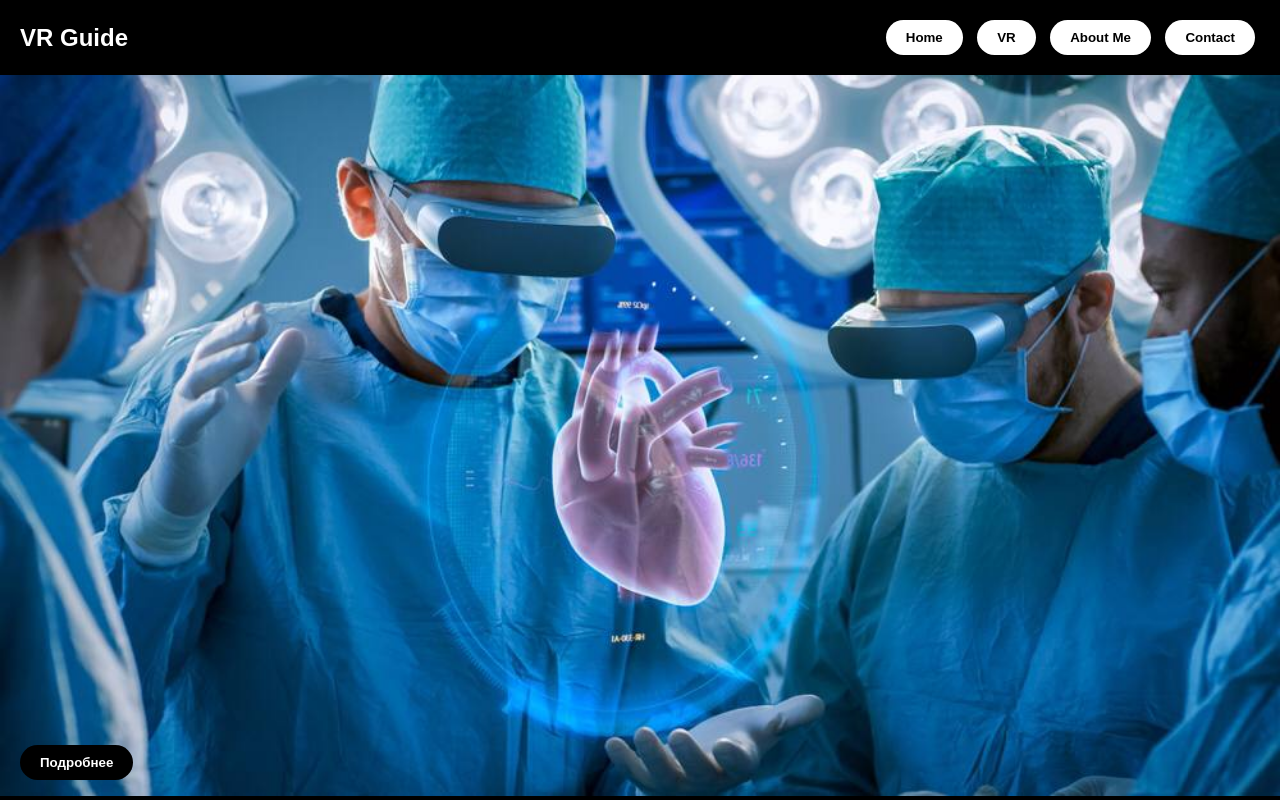
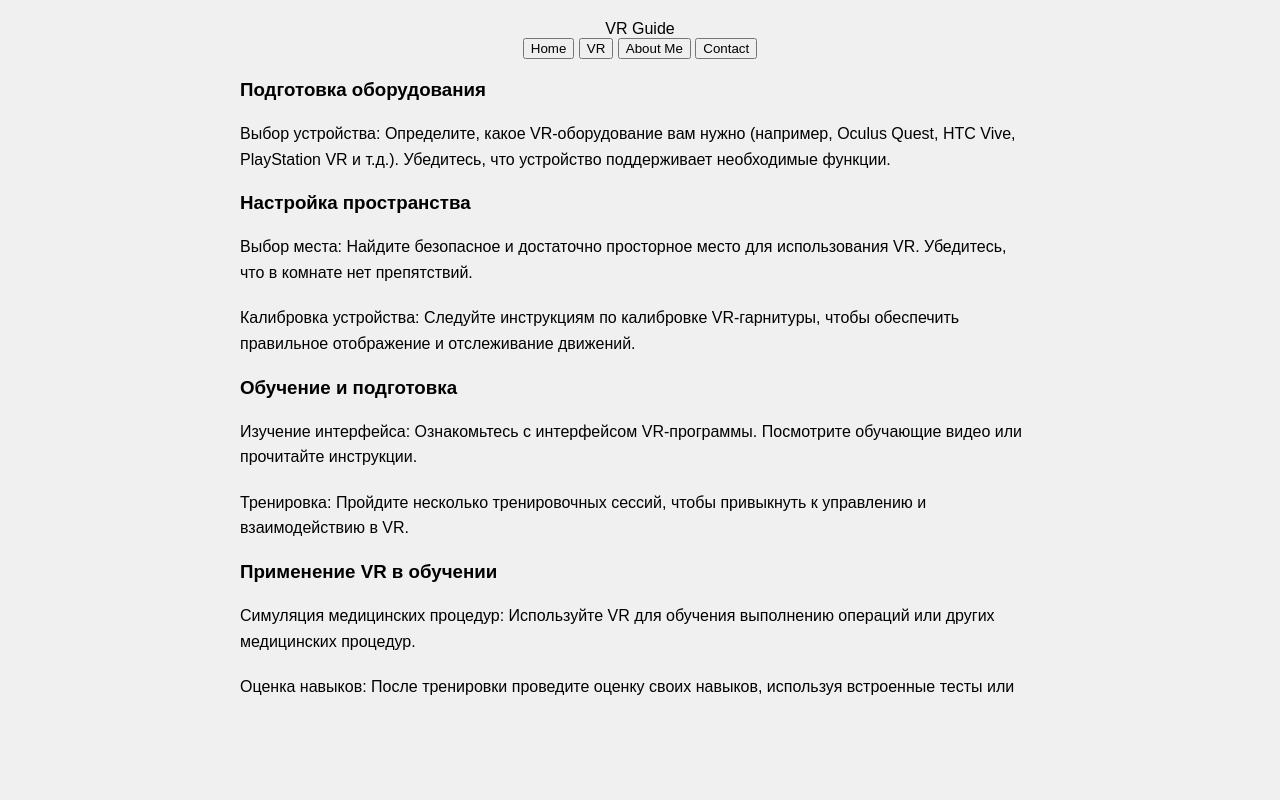
Before and after one commit to warchek/VRproject.prprpr, a plain HTML site: page index.html in a window 1280 px wide. Drawn offline with Linux system fonts and the light colour scheme.

Commit message:
Update index.html

```diff
--- a/index.html
+++ b/index.html
@@ -3,79 +3,39 @@
 <head>
     <meta charset="UTF-8">
     <meta name="viewport" content="width=device-width, initial-scale=1.0">
-    <title>VR guide</title>
+    <title>VR Guide - Информация</title>
     <style>
         body {
             font-family: Arial, sans-serif;
             margin: 0;
-            padding: 0;
+            padding: 20px;
             text-align: center;
-            background-image: url('image/background.jpg');
-            background-size: cover;
-            height: 100vh;
-        }
-        header {
-            padding: 20px;
-            color: white;
-            display: flex;
-            justify-content: space-between;
-            align-items: center;
-            background: black;
-        }
-        .title {
-            font-weight: bold;
-            font-size: 24px;
-        }
-        nav button {
-            margin: 0 5px;
-            padding: 10px 20px;
-            border: none;
-            border-radius: 20px;
-            background-color: white;
-            color: black;
-            font-weight: bold;
-            cursor: pointer;
-            transition: transform 0.3s, box-shadow 0.3s;
-        }
-        nav button:hover {
-            transform: scale(1.1);
-            box-shadow: 0 0 10px rgba(0, 0, 0, 0.5);
-        }
-        .image-container {
-            position: relative;
-            width: 100%;
+            background-color: #f0f0f0;
             overflow: hidden;
-            background-color: black; /* Черный фон для краев */
-        }
-        .image-container img {
-            width: 100%;
-            height: auto;
-            transition: filter 0.5s;
-        }
-        nav button:hover ~ .image-container img {
-            filter: blur(5px); /* Размытие при наведении на кнопку */
-        }
-        .blue-button {
-            position: absolute;
-            bottom: 20px;
-            left: 20px;
-            padding: 10px 20px;
-            border: none;
-            border-radius: 20px;
-            background-color: black;
-            color: white;
-            font-weight: bold;
-            cursor: pointer;
-            transition: transform 0.3s, box-shadow 0.3s;
-        }
-        .blue-button:hover {
-            transform: scale(1.1);
-            box-shadow: 0 0 10px rgba(0, 0, 0, 0.5);
         }
         .text-content {
-            display: none;
-            padding: 40px;
-            font-size: 16px;
+            margin: auto;
+            max-width: 800px;
+            text-align: left;
+            opacity: 0;
+            animation: fadeIn 1s forwards;
+            animation-delay: 0.5s;
+        }
+        @keyframes fadeIn {
+            to { opacity: 1; }
+        }
+        h3 {
+            font-weight: bold;
+            margin: 20px 0;
+        }
+        p {
+            line-height: 1.6;
+            margin-bottom: 20px;
+        }
+        .wrapper {
+            max-height: 80vh;
+            overflow-y: auto;
+            padding-right: 15px;
         }
     </style>
     <script>
@@ -108,14 +68,35 @@
         </nav>
     </header>
 
-<div class="image-container" id="homeContent">
-    <img src="image/photo_2025-02-25_00-25-16.jpg" alt="Изображение">
-    <button class="blue-button" onclick="showContent('vr')">Подробнее</button>
+    <div class="text-content">
+        <div class="wrapper">
+            <h3>Подготовка оборудования</h3>
+            <p>Выбор устройства: Определите, какое VR-оборудование вам нужно (например, Oculus Quest, HTC Vive, PlayStation VR и т.д.). Убедитесь, что устройство поддерживает необходимые функции.</p>
+
+            <h3>Настройка пространства</h3>
+            <p>Выбор места: Найдите безопасное и достаточно просторное место для использования VR. Убедитесь, что в комнате нет препятствий.</p>
+            <p>Калибровка устройства: Следуйте инструкциям по калибровке VR-гарнитуры, чтобы обеспечить правильное отображение и отслеживание движений.</p>
+
+            <h3>Обучение и подготовка</h3>
+            <p>Изучение интерфейса: Ознакомьтесь с интерфейсом VR-программы. Посмотрите обучающие видео или прочитайте инструкции.</p>
+            <p>Тренировка: Пройдите несколько тренировочных сессий, чтобы привыкнуть к управлению и взаимодействию в VR.</p>
+
+            <h3>Применение VR в обучении</h3>
+            <p>Симуляция медицинских процедур: Используйте VR для обучения выполнению операций или других медицинских процедур.</p>
+            <p>Оценка навыков: После тренировки проведите оценку своих навыков, используя встроенные тесты или обратную связь от инструкторов.</p>
+
+            <h3>Использование VR в терапии</h3>
+            <p>Психотерапия: Если вы используете VR для лечения фобий или ПТСР, следуйте протоколам, рекомендованным специалистами.</p>
+            <p>Реабилитация: Применяйте VR как инструмент для реабилитации, следуя программам, разработанным для восстановления движений и функций после травм.</p>
+
+            <h3>Обратная связь и анализ</h3>
+            <p>Сбор данных: Записывайте данные о прогрессе и результатах.</p>
+            <p>Обратная связь: Получайте отзывы от участников о их опыте использования VR.</p>
+
+            <h3>Обсуждение результатов</h3>
+            <p>Анализ результатов: Обсудите результаты с коллегами или пациентами.</p>
+            <p>Корректировка программ: На основе собранной информации вносите изменения в подходы и методики использования.</p>
         </div>
-
-<div class="text-content">
-    <h3>Информация</h3>
-    <p>1. Подготовка оборудования...</p>
     </div>
 </body>
 </html>
```
Lines whose indentation alone changed are shown as unchanged.
